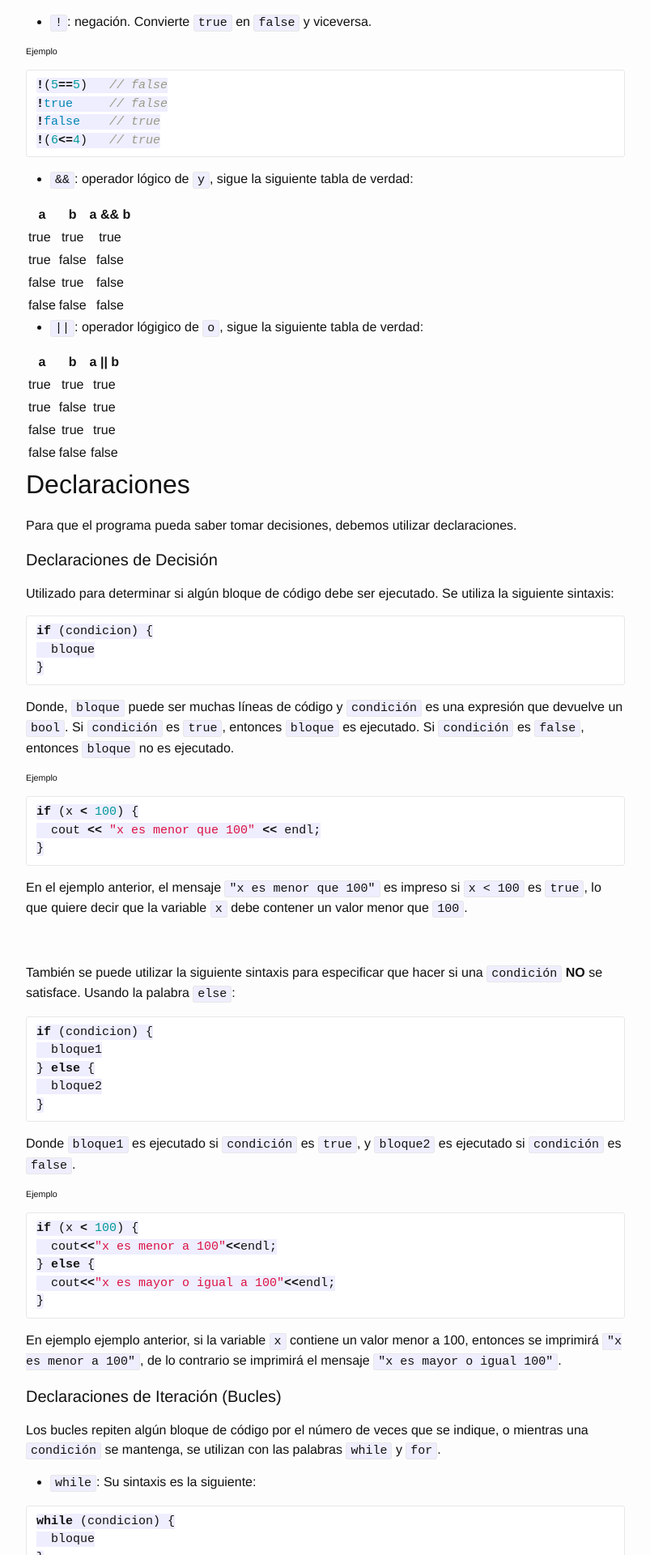
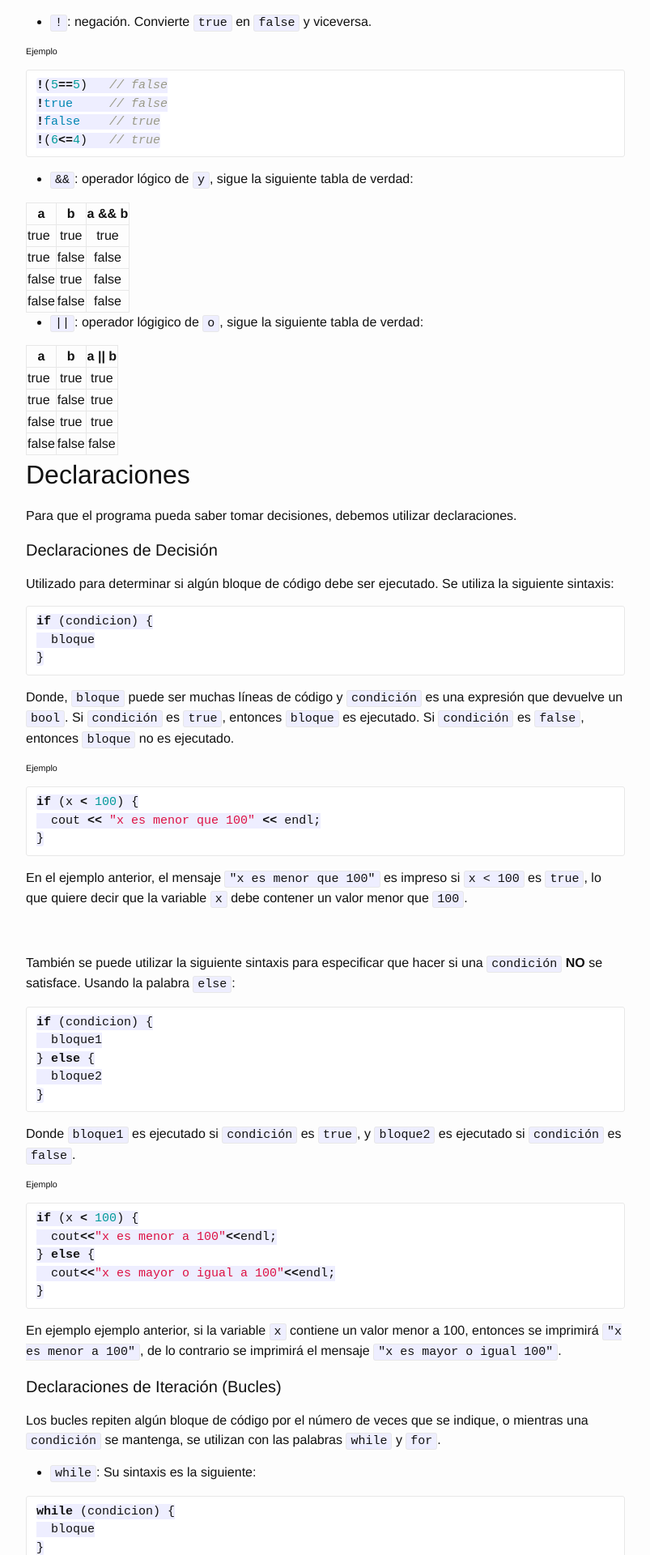
Before and after one commit to cs-ucsp/cep-problems, a Jekyll site: the page built from students-guide.md, in a window 1280 px wide. Shown: the part 4287-6207 px from the top of the page at 81% size, without its empty margins (238-1041 px from the left). Built offline with Jekyll 4.4.1, drawn with Linux system fonts in a browser that asks for light colours; Markdown is read by kramdown in place of the engine named in the settings.

Commit message:
Adding style for tables

```diff
--- a/_sass/_layout.scss
+++ b/_sass/_layout.scss
@@ -233,4 +233,12 @@
             font-size: 18px;
         }
     }
+
+    table {
+        border-collapse: collapse;
+    }
+
+    table, th, td {
+        border: 1px solid $grey-color-light;
+    }
 }
```
